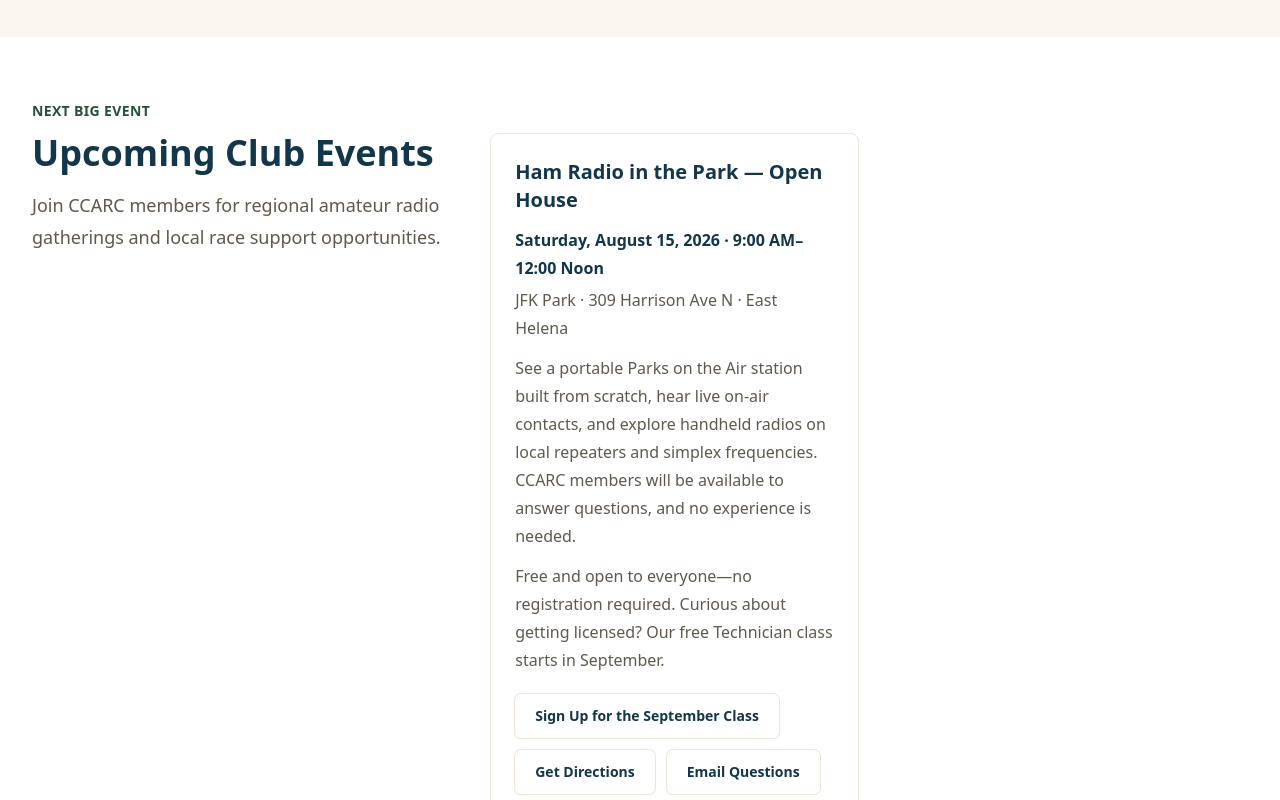
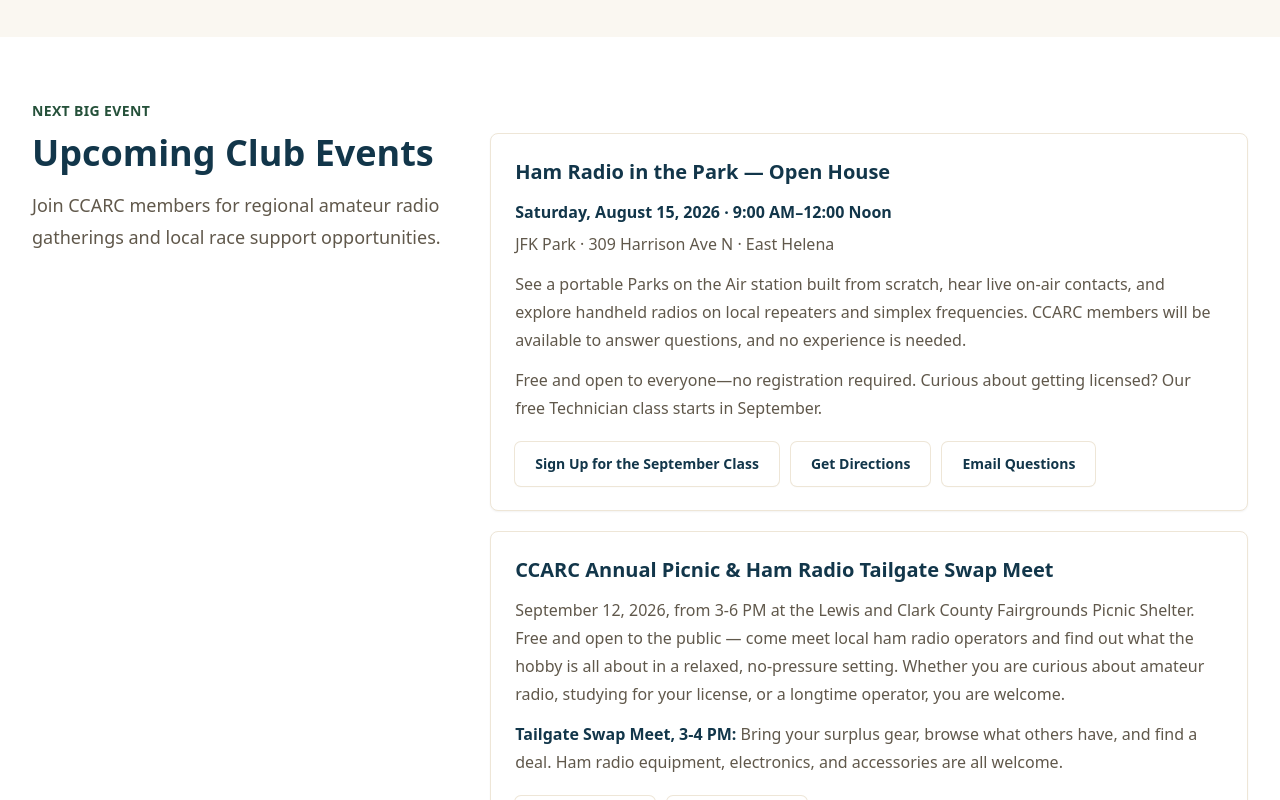
Before and after one commit to membership-ccarc/n7rb, a Next.js app: page / in a window 1280 px wide. Shown: the part 4000-4800 px from the top of the page. Built offline with nearby package versions, Linux system fonts and the light colour scheme; no server answers.

Commit message:
adjusted event border

```diff
--- a/app/page.tsx
+++ b/app/page.tsx
@@ -219,6 +219,7 @@ export default function Home() {
               </p>
             </div>
             <div className="grid gap-5 md:grid-cols-2">
+              <div className="md:col-span-2">
                 <InfoCard title="Ham Radio in the Park — Open House">
                   <p className="font-bold text-mountain-900">
                     Saturday, August 15, 2026 · 9:00 AM–12:00 Noon
@@ -236,6 +237,7 @@ export default function Home() {
                     <ButtonLink href={LINKS.CONTACT_EMAIL} variant="light">Email Questions</ButtonLink>
                   </div>
                 </InfoCard>
+              </div>
               <div className="md:col-span-2">
                 <InfoCard title="CCARC Annual Picnic & Ham Radio Tailgate Swap Meet">
                   <p>
```
Lines whose indentation alone changed are shown as unchanged.
